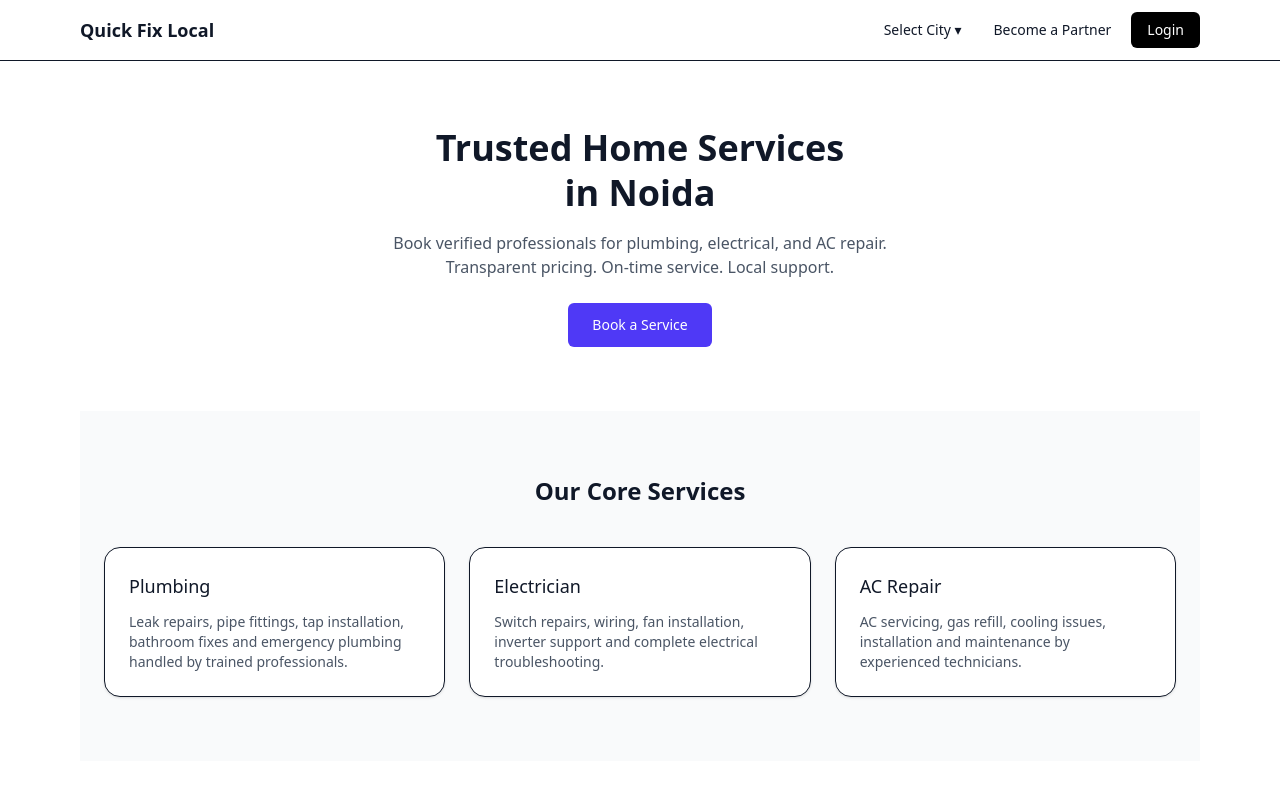
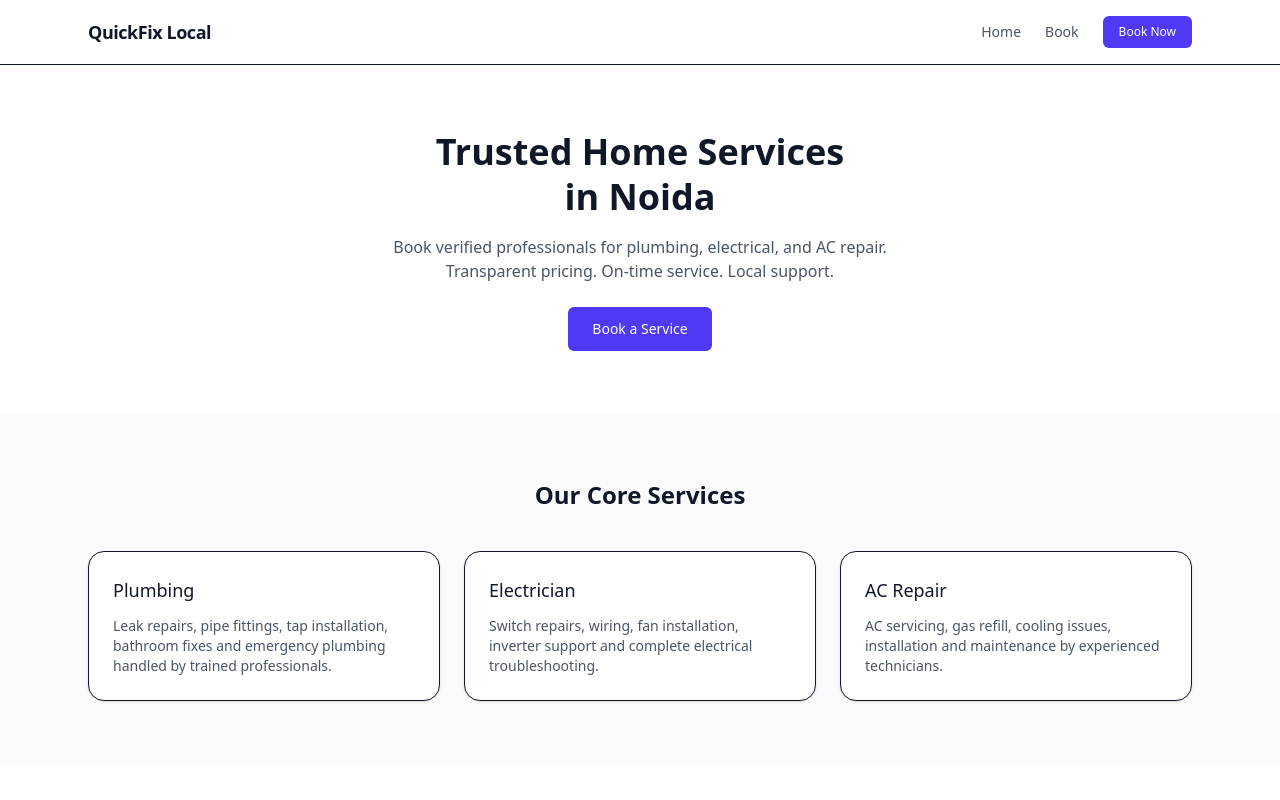
Before and after one commit to adarsh39565-hue/quickfixlocal, a Next.js app: page / in a window 1280 px wide. Shown: the top 800 px of the page. Built offline with nearby package versions, Linux system fonts and the light colour scheme.

Commit message:
Refactor layout to use Navbar component
Replaced the header and footer with a Navbar component for better structure.

```diff
--- a/app/layout.tsx
+++ b/app/layout.tsx
@@ -1,9 +1,9 @@
 import "./globals.css";
-import Link from "next/link";
+import Navbar from "../components/Navbar";
 
 export const metadata = {
-  title: "Quick Fix Local",
-  description: "Trusted local services",
+  title: "QuickFix Local",
+  description: "Trusted home services in Noida",
 };
 
 export default function RootLayout({
@@ -13,61 +13,9 @@
 }) {
   return (
     <html lang="en">
-      <body className="min-h-screen bg-white text-gray-900">
-        <header className="sticky top-0 z-50 border-b bg-white/80 backdrop-blur">
-          <div className="mx-auto flex max-w-6xl items-center justify-between px-4 py-3">
-            <Link href="/" className="text-lg font-semibold">
-              Quick Fix Local
-            </Link>
-
-            <nav className="hidden items-center gap-2 md:flex">
-              <details className="relative">
-                <summary className="cursor-pointer list-none rounded-md px-3 py-2 text-sm hover:bg-gray-100">
-                  Select City ▾
-                </summary>
-                <div className="absolute right-0 mt-2 w-44 rounded-md border bg-white p-2 shadow">
-                  {["Delhi", "Noida", "Gurgaon", "Ghaziabad"].map((city) => (
-                    <Link
-                      key={city}
-                      href={`/book?city=${encodeURIComponent(city)}`}
-                      className="block rounded px-2 py-2 text-sm hover:bg-gray-100"
-                    >
-                      {city}
-                    </Link>
-                  ))}
-                </div>
-              </details>
-
-              <Link
-                className="rounded-md px-3 py-2 text-sm hover:bg-gray-100"
-                href="/partner"
-              >
-                Become a Partner
-              </Link>
-
-              <Link
-                className="rounded-md bg-black px-4 py-2 text-sm text-white hover:bg-gray-800"
-                href="/login"
-              >
-                Login
-              </Link>
-            </nav>
-
-            <div className="md:hidden">
-              <Link className="rounded-md border px-3 py-2 text-sm" href="/get-started">
-                Menu
-              </Link>
-            </div>
-          </div>
-        </header>
-
-        <main className="mx-auto max-w-6xl px-4">{children}</main>
-
-        <footer className="mt-16 border-t bg-gray-50">
-          <div className="mx-auto max-w-6xl px-4 py-10 text-sm text-gray-600">
-            © {new Date().getFullYear()} Quick Fix Local • Privacy • Terms • Support
-          </div>
-        </footer>
+      <body className="bg-white text-gray-900">
+        <Navbar />
+        {children}
       </body>
     </html>
   );
```
